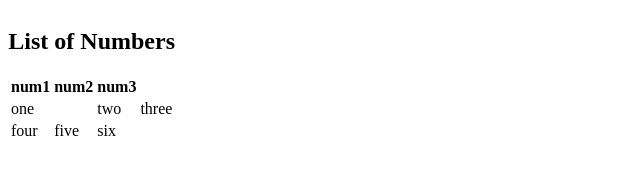
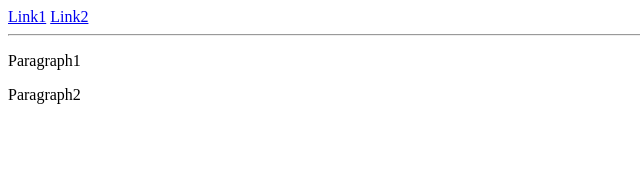
Before and after one commit to goodness728/html-freeCodeClass, a plain HTML site: page index.html in a window 1280 px wide. Shown: the whole page, without its empty margins (0-640 px from the left). Drawn offline with Linux system fonts and the light colour scheme.

```diff
--- a/index.html
+++ b/index.html
@@ -6,29 +6,13 @@
     <title>Page 2</title>
   </head>
   <body>
-
-    <table>
-       <thread>
-    <caption><h2>List of Numbers</h2></caption>
-    <tr>
-        <th>num1</th>
-        <th>num2</th>
-        <th>num3</th>
-    </tr>
-    </thread>
-    <tbody>
-    <tr>
-        <td colspan="2">one</td>
-        <td>two</td>
-        <td>three</td>
-    </tr>
-    <tr>
-        <td>four</td>
-        <td>five</td>
-        <td>six</td>
-    </tr>
-    </tbody>
-</table>
+<!--Inline elements-->
+    <a href="#">Link1</a>
+    <a href="#">Link2</a>
+    <hr>
+    <!--Block elements-->
+    <p>Paragraph1</p>
+    <p>Paragraph2</p>
 
 
   </body>
```
